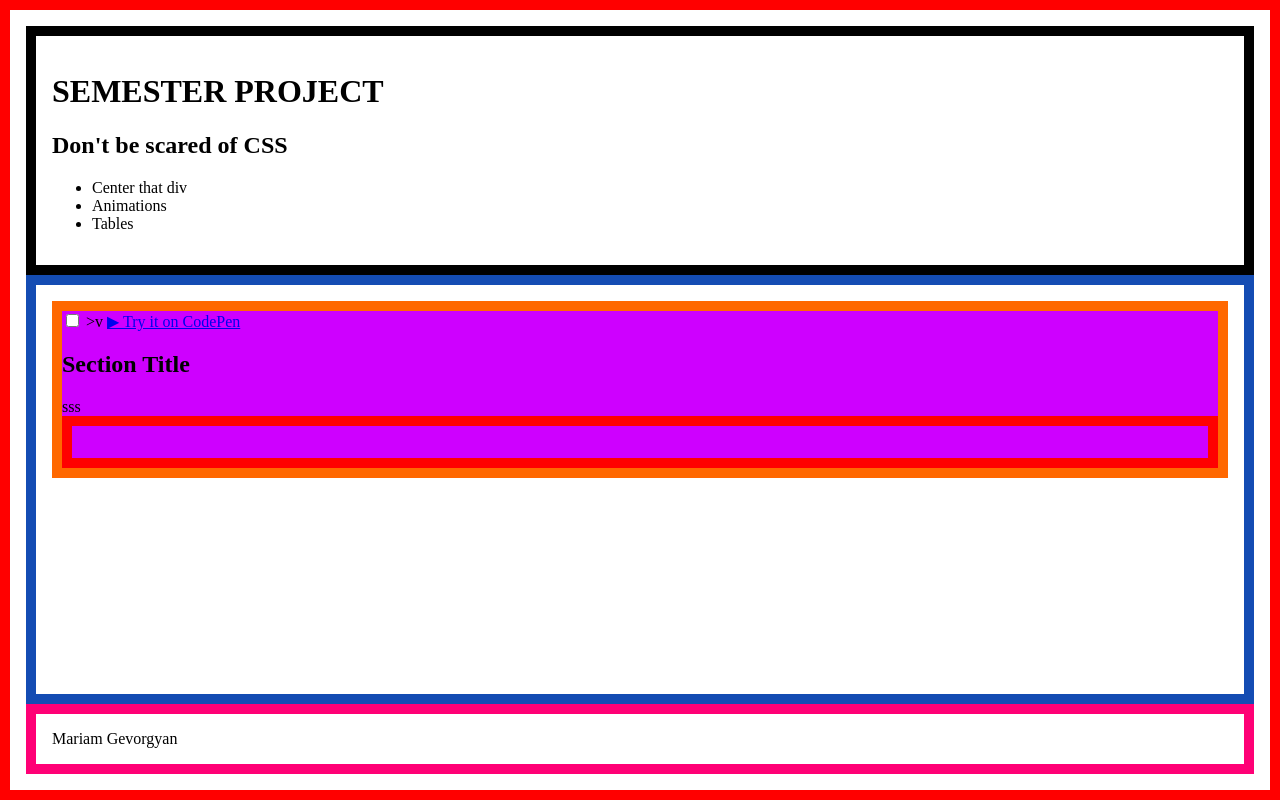
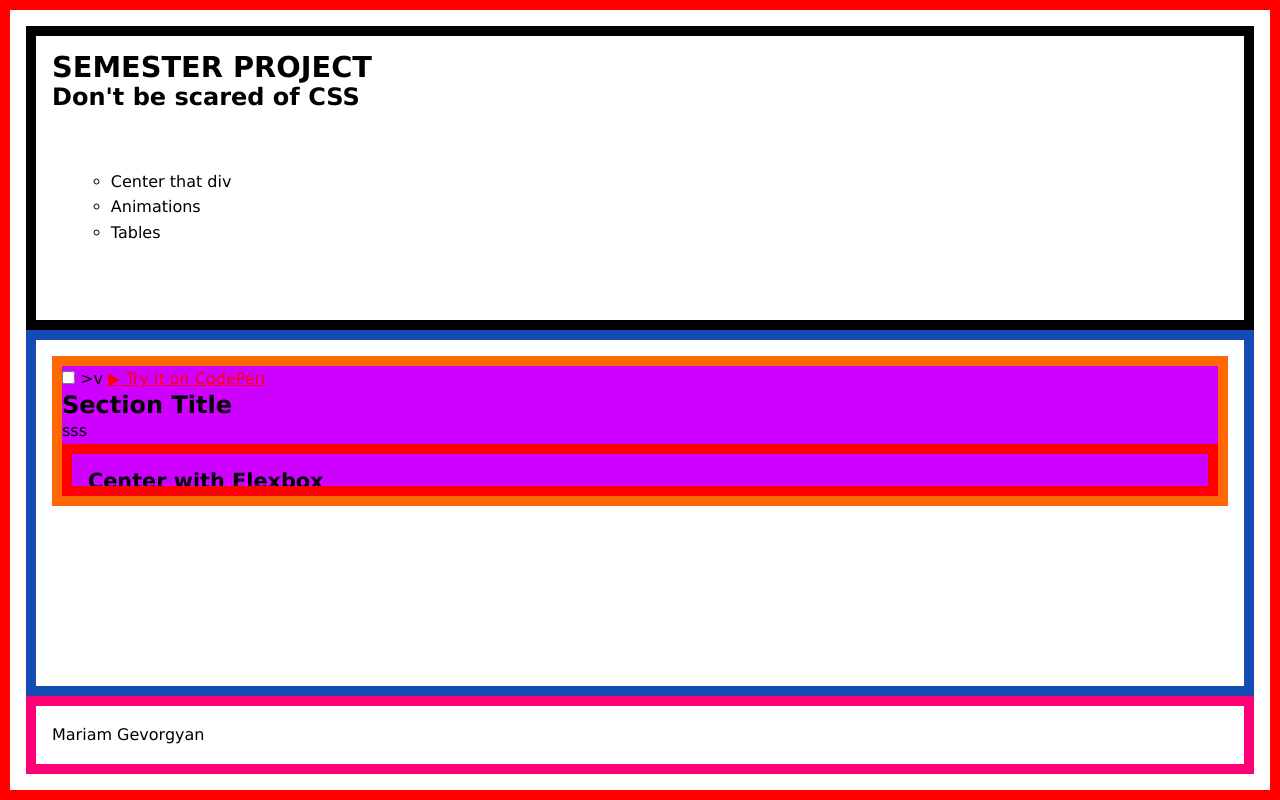
Before and after one commit to GManan/advanced-frontend-concepts, a plain HTML site: page index.html in a window 1280 px wide. Drawn offline with Linux system fonts and the light colour scheme.

Commit message:
ADD browser default style reset(use the one from the Prof)

```diff
--- a/styles/base/_base.scss
+++ b/styles/base/_base.scss
@@ -1,3 +1,178 @@
- *,*::after, *::before {
-   box-sizing: border-box;
- }
+ /* order of layers is optional*/
+@layer reset, base;
+
+@layer reset {
+  *,
+  *::after,
+  *::before {
+    box-sizing: border-box;
+    margin: 0;
+  }
+
+  :root {
+    scroll-behavior: smooth;
+    /* https://developer.mozilla.org/en-US/docs/Web/CSS/text-size-adjust */
+    -moz-text-size-adjust: none;
+    -webkit-text-size-adjust: none;
+    text-size-adjust: none;
+  }
+
+  /* or: ol, ul, dl --> semantic lists for screenreaders  */
+  [role="list"] {
+    list-style: none;
+    margin: 0;
+    padding: 0;
+  }
+
+  body {
+    /* vertical
+    logical properties
+
+    Physical – height, width
+    Logical – block-size, inline-size
+
+    https://developer.mozilla.org/en-US/docs/Web/CSS/CSS_logical_properties_and_values*/
+    min-block-size: 100vh;
+  }
+
+  h1,
+  h2,
+  h3,
+  h4 {
+    text-wrap: balance;
+  }
+
+  /* progressive enhancement
+  treating orphans */
+  p,
+  li {
+    text-wrap: pretty;
+    /* horizontal */
+    max-inline-size: 60ch;
+  }
+
+  img,
+  picture,
+  svg,
+  video {
+    /* vertical sizing */
+    display: block;
+    /* horizontal sizing */
+    max-inline-size: 100%;
+  }
+
+  input,
+  button,
+  textarea,
+  select/*,
+  em,
+  strong,
+  code*/ {
+    font: inherit;
+  }
+
+  /* for container-queries, just in case */
+  main,
+  section,
+  article {
+    container-type: inline-size;
+  }
+
+  table {
+    border-collapse: collapse;
+  }
+
+  th,
+  td {
+    border: 1px solid;
+  }
+
+  a,
+  button {
+    cursor: pointer;
+  }
+}
+
+@layer base {
+  /* test layer: overwrites [role=list] reset layer */
+  ul {
+    list-style: circle;
+    padding: 5%;
+  }
+
+  /* Custom Properties */
+  :root {
+    --main-bg-color: hsl(0 0 90%);
+    --ff-basic: Verdana;
+
+    line-height: 1.6;
+    font-size: 1rem;
+    font-family: var(--ff-basic);
+    /* for quotation marks and the like, progressive enhancement, webkit only */
+    hanging-punctuation: first last;
+  }
+
+  h1,
+  h2,
+  h3,
+  h4,
+  button,
+  input,
+  label {
+    line-height: 1.1;
+  }
+
+  h1 {
+    font-size: 1.8rem;
+  }
+
+  h2 {
+    font-size: 1.5rem;
+  }
+
+  h3 {
+    font-size: 1.3rem;
+  }
+
+  article {
+    background: var(--main-bg-color);
+    font-family: var(--ff-basic);
+  }
+
+  /* Structured Variables
+  move up to :root Selector,
+  same with font-size, border-radius, etc. */
+  :root {
+    /* primitives */
+    --clr-grey-300: hsl(0 0 30%);
+    --clr-grey-400: hsl(0 0 40%);
+    --clr-grey-500: hsl(0 0 50%);
+    --clr-grey-600: hsl(0 0 60%);
+    --clr-grey-700: hsl(0 0 70%);
+    --clr-red-500: hsl(0 100% 50%);
+    --clr-blue-500: hsl(240 100% 50%);
+    --clr-green-500: hsl(90 100% 50%);
+
+    --clr-main-bg: var(--clr-grey-700);
+    --clr-accent: var(--clr-red-500);
+  }
+
+  p {
+    background: var(--clr-main-bg);
+  }
+
+  a {
+    color: var(--clr-accent);
+  }
+
+  a:hover,
+  a:focus-visible {
+    color: var(--clr-green-500);
+  }
+
+  /* focus vs. focus-visible for tab,
+  try both */
+  button:focus-visible {
+    color: var(--clr-red-500);
+  }
+}
```
Also changed, not shown: styles/main.css, 1 other file.
